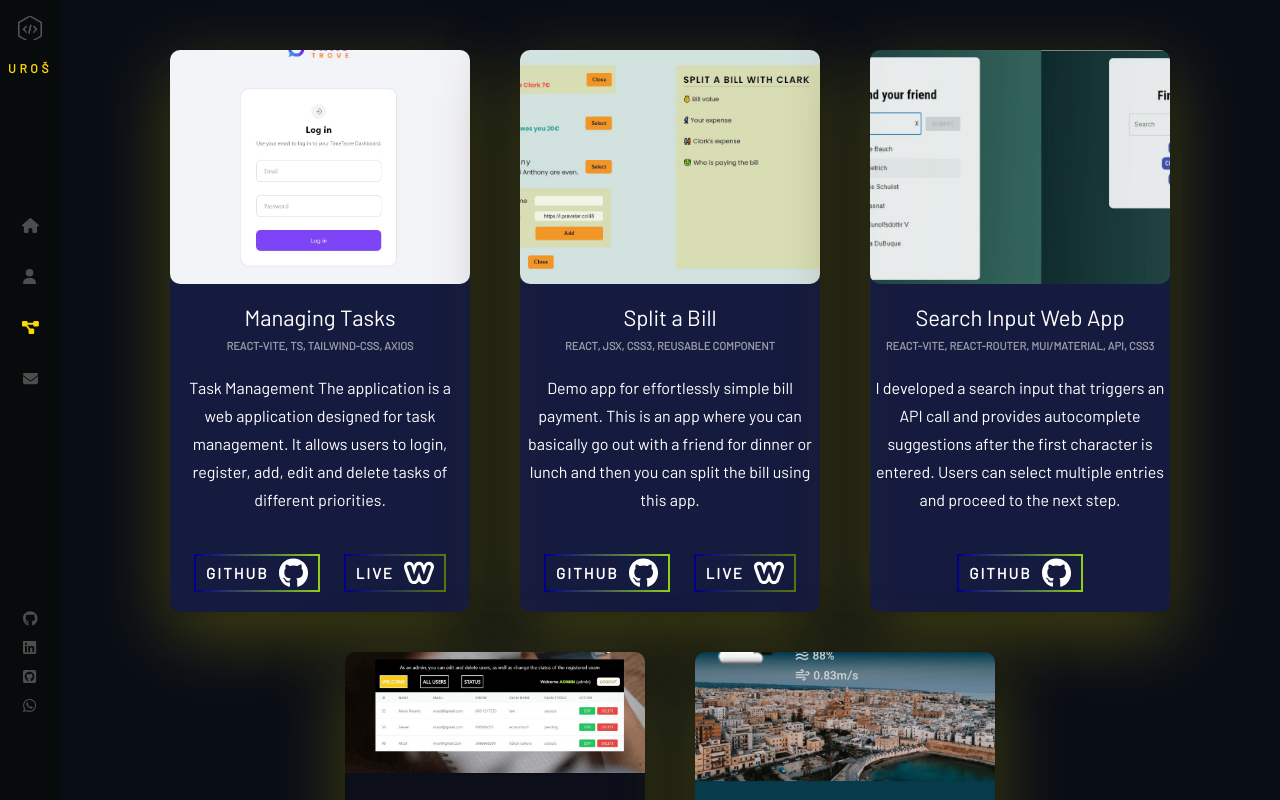
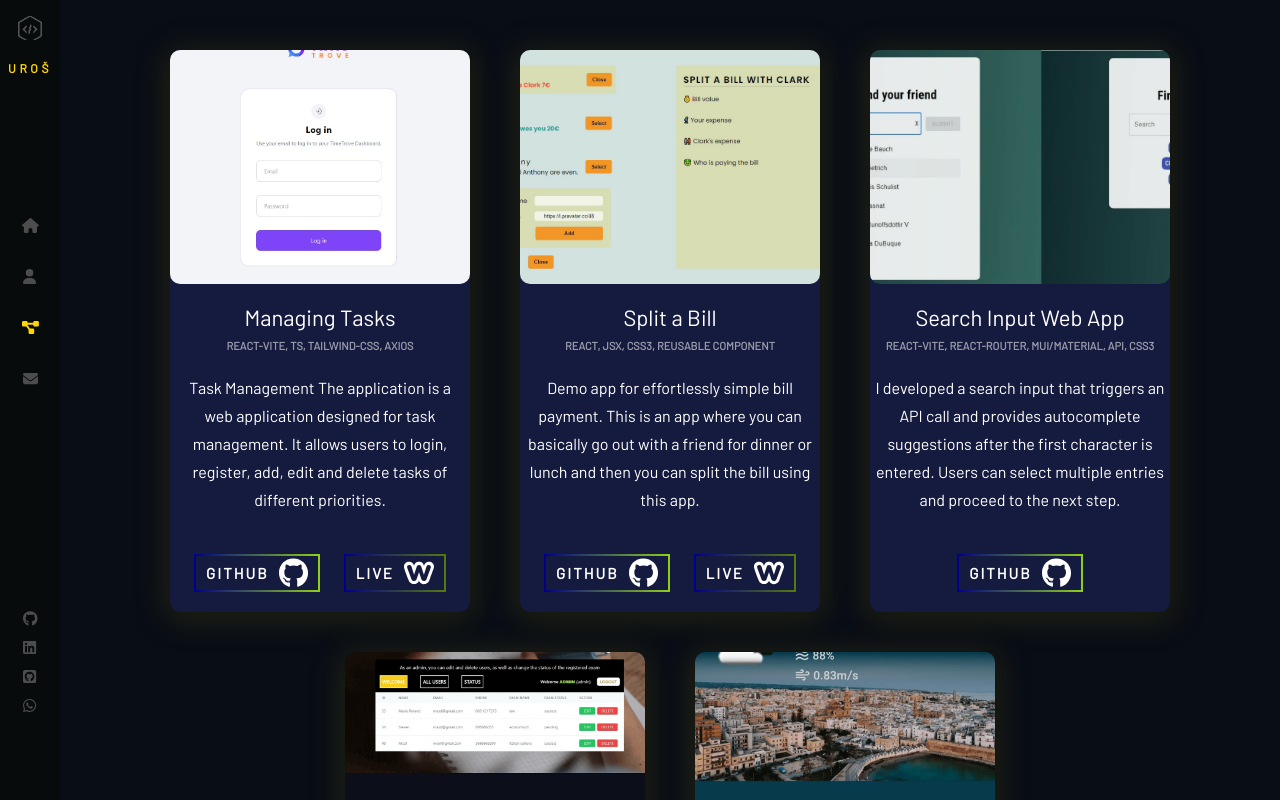
Before and after one commit to UrosJavaScript/personal-portfolio, a React (Create React App) app: page /personal-portfolio/project in a window 1280 px wide. Built offline with nearby package versions, Linux system fonts and the light colour scheme.

Commit message:
changed color for box-shadow card projects

```diff
--- a/src/components/Projects/index.scss
+++ b/src/components/Projects/index.scss
@@ -18,7 +18,7 @@
       width: 300px;
       height: 50%;
       border-radius: 10px;
-      box-shadow: rgb(64 63 18) 0px 22px 70px 4px;
+      box-shadow: 0 4px 30px 4px #403f1278;
 
       .projects-page-cards {
         width: 100%;
```
